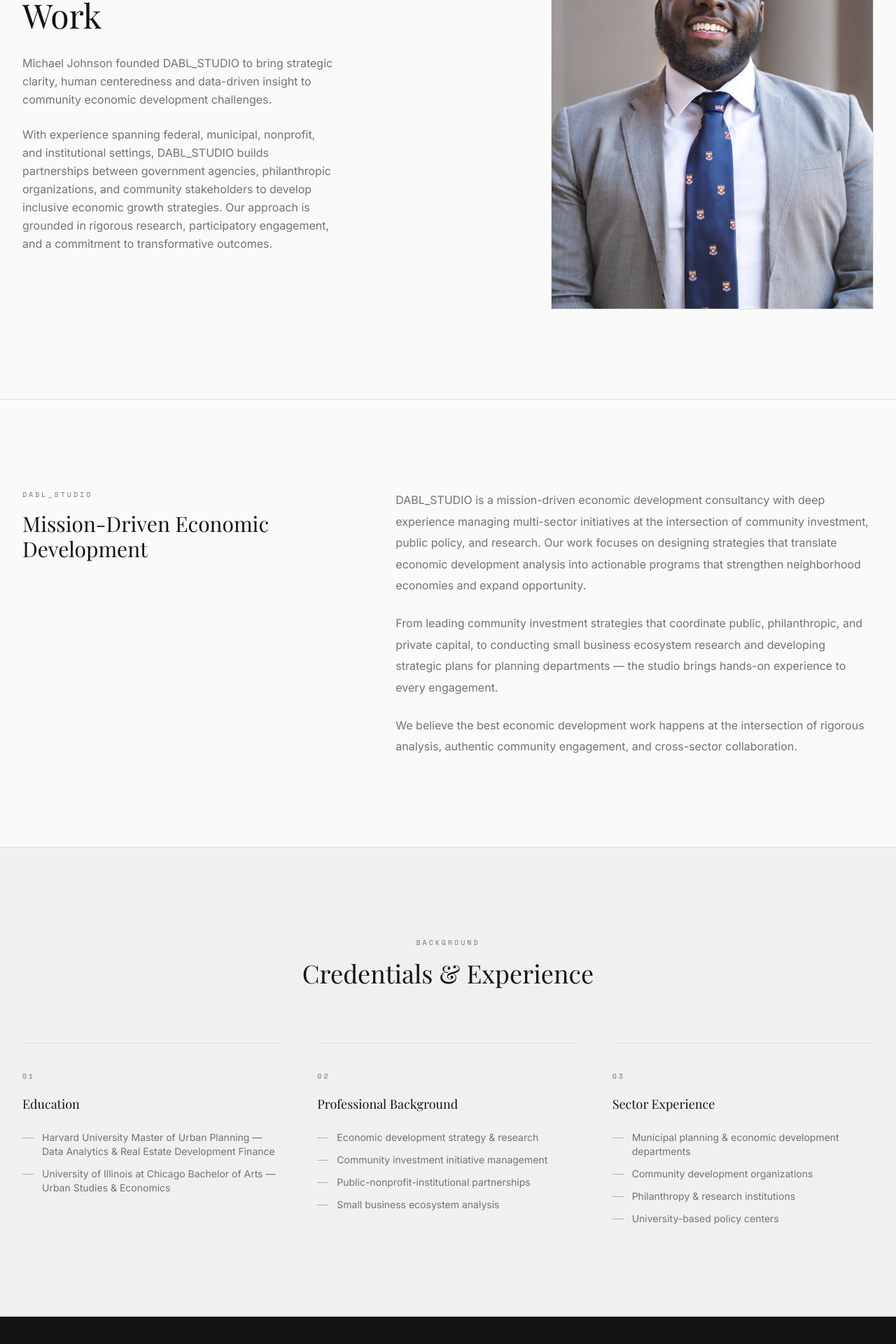
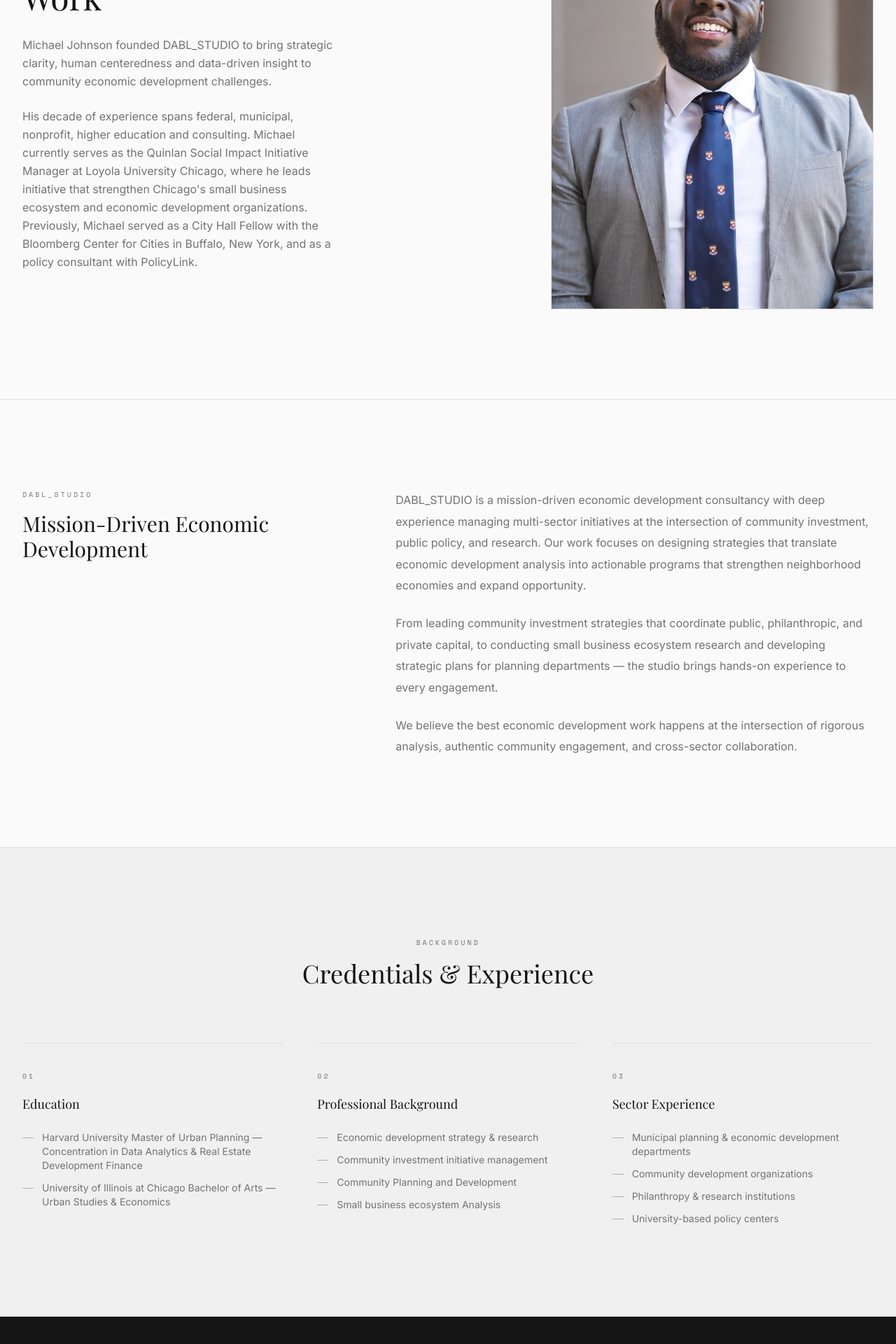
Before and after one commit to michaeljohnson8971/template, a React (Vite) app: page /about in a window 1280 px wide. Shown: the part 380-2300 px from the top of the page at 70% size. Built offline with nearby package versions, Linux system fonts and the light colour scheme; the HTML template or start-up script is replaced by a standard one; a web font is replaced by a local one.

Commit message:
Changes
Co-authored-by: michaeljohnson8971 <12179200+michaeljohnson8971@users.noreply.github.com>

```diff
--- a/src/pages/About.tsx
+++ b/src/pages/About.tsx
@@ -7,7 +7,7 @@ const credentials = [
     icon: GraduationCap,
     title: "Education",
     items: [
-      "Harvard University Master of Urban Planning — Data Analytics & Real Estate Development Finance",
+      "Harvard University Master of Urban Planning — Concentration in Data Analytics & Real Estate Development Finance",
       "University of Illinois at Chicago Bachelor of Arts — Urban Studies & Economics",
     ],
   },
@@ -17,8 +17,8 @@ const credentials = [
     items: [
       "Economic development strategy & research",
       "Community investment initiative management",
-      "Public-nonprofit-institutional partnerships",
-      "Small business ecosystem analysis",
+      "Community Planning and Development",
+      "Small business ecosystem Analysis",
     ],
   },
   {
@@ -75,7 +75,14 @@ const About = () => {
                   community economic development challenges.&nbsp;
                 </p>
                 <p>
-                  With experience spanning federal, municipal, nonprofit, and institutional settings, DABL_STUDIO builds partnerships between government agencies, philanthropic organizations, and community stakeholders to develop inclusive economic growth strategies. Our approach is grounded in rigorous research, participatory engagement, and a commitment to transformative outcomes.
+                  His decade of experience spans federal, municipal, nonprofit,
+                  higher education and consulting. Michael currently serves as
+                  the Quinlan Social Impact Initiative Manager at Loyola
+                  University Chicago, where he leads initiative that strengthen
+                  Chicago's small business ecosystem and economic development
+                  organizations. Previously, Michael served as a City Hall
+                  Fellow with the Bloomberg Center for Cities in Buffalo, New
+                  York, and as a policy consultant with PolicyLink.
                 </p>
               </div>
             </div>
```
